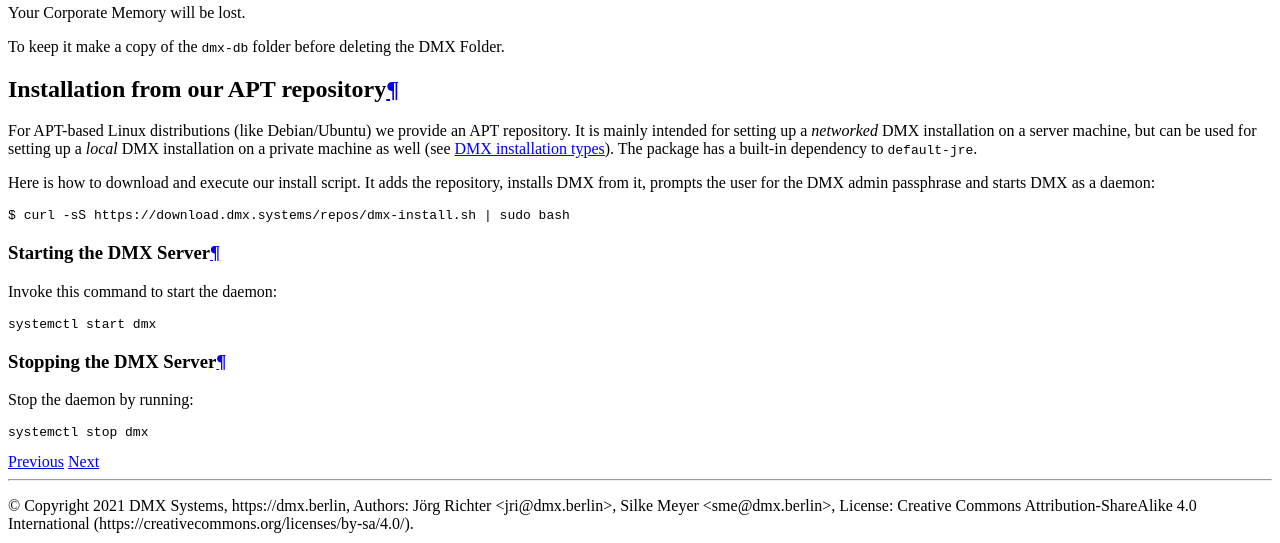
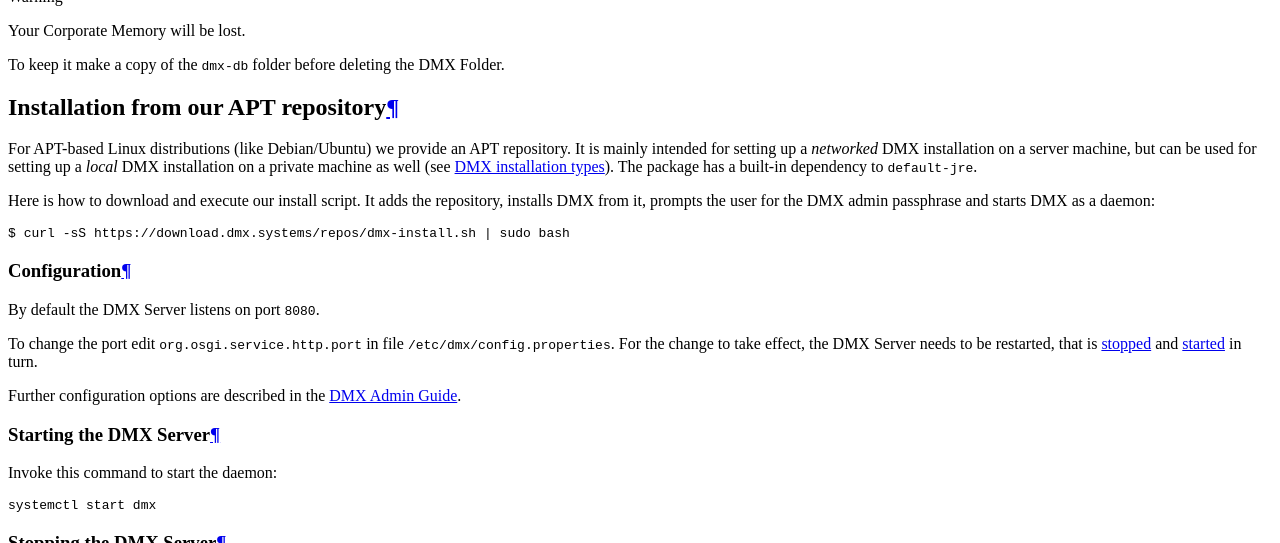
Before and after one commit to dmx-systems/dmx-documentation, a Sphinx documentation site: the page built from docs/installation.rst, in a window 1280 px wide and 900 px high, scrolled down 3456 px, cut to the strip 0-543 px from the top of the window. Built offline with Sphinx 7.4.7 and the Read the Docs theme 2.0.0, drawn with Linux system fonts in a browser that asks for light colours; some of the changed text lies outside the part shown.

Commit message:
Add section "Configuration" for Linux

```diff
--- a/docs/installation.rst
+++ b/docs/installation.rst
@@ -71,7 +71,7 @@
 To change the port edit ``org.osgi.service.http.port`` in file ``dmx-5.2/conf/config.properties``.
 For the change to take effect, the DMX Server needs to be restarted, that is :ref:`stopped <stop-server>` and :ref:`started <start-server>` in turn.
 
-Further configuration options are described in the :ref:`Admin Guide <admin>`.
+Further configuration options are described in the :ref:`DMX Admin Guide <admin>`.
 
 .. _start-server:
 
@@ -144,6 +144,18 @@
 
     $ curl -sS https://download.dmx.systems/repos/dmx-install.sh | sudo bash
 
+Configuration
+=============
+
+By default the DMX Server listens on port ``8080``.
+
+To change the port edit ``org.osgi.service.http.port`` in file ``/etc/dmx/config.properties``.
+For the change to take effect, the DMX Server needs to be restarted, that is :ref:`stopped <linux-stop-server>` and :ref:`started <linux-start-server>` in turn.
+
+Further configuration options are described in the :ref:`DMX Admin Guide <admin>`.
+
+.. _linux-start-server:
+
 Starting the DMX Server
 =======================
 
@@ -153,6 +165,8 @@
 
     systemctl start dmx
 
+.. _linux-stop-server:
+
 Stopping the DMX Server
 =======================
 
```
